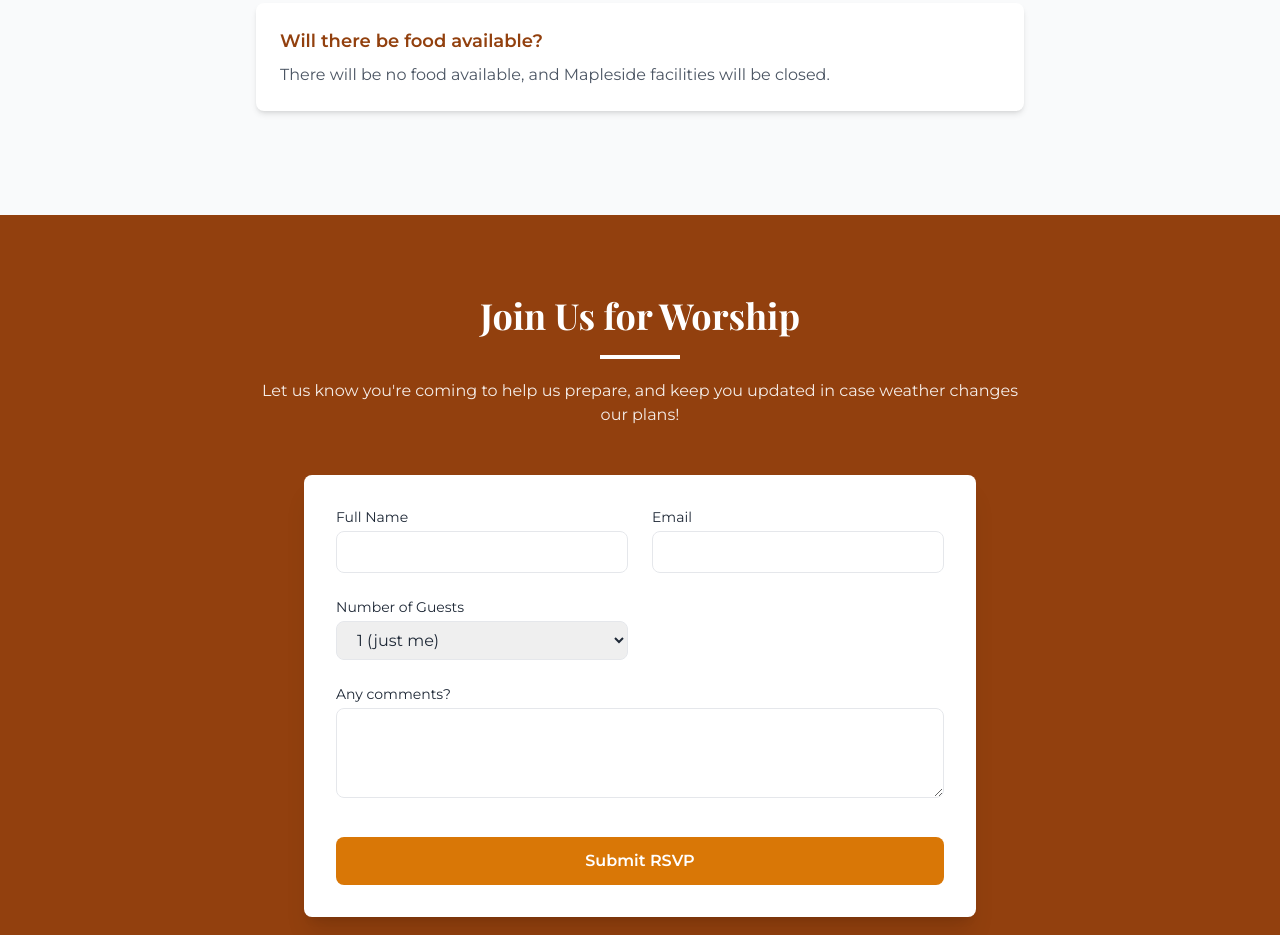
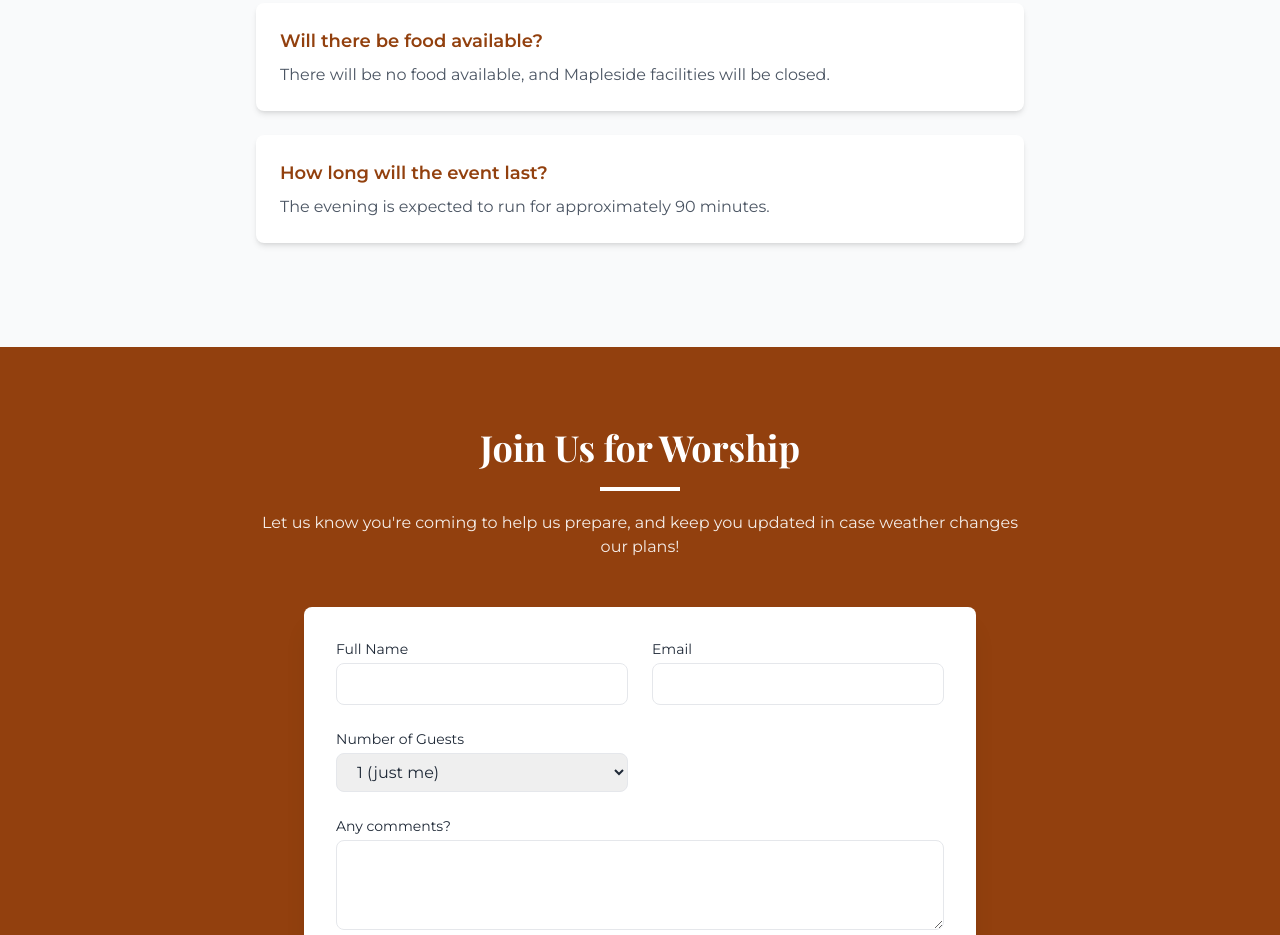
Before and after one commit to outjet/mapleside, a plain HTML site: page index.html in a window 1280 px wide. Shown: the part 2891-3826 px from the top of the page. Drawn offline with nearby package versions, Linux system fonts and the light colour scheme.

Commit message:
Add FAQ item about event duration

```diff
--- a/index.html
+++ b/index.html
@@ -267,6 +267,13 @@
                         <p class="text-gray-600">There will be no food available, and Mapleside facilities will be closed.</p>
                     </div>
                 </div>
+
+                <div class="mb-6">
+                    <div class="bg-white p-6 rounded-lg shadow-md">
+                        <h3 class="font-bold text-lg mb-2 text-amber-800">How long will the event last?</h3>
+                        <p class="text-gray-600">The evening is expected to run for approximately 90 minutes.</p>
+                    </div>
+                </div>
             </div>
         </div>
     </section>
```
